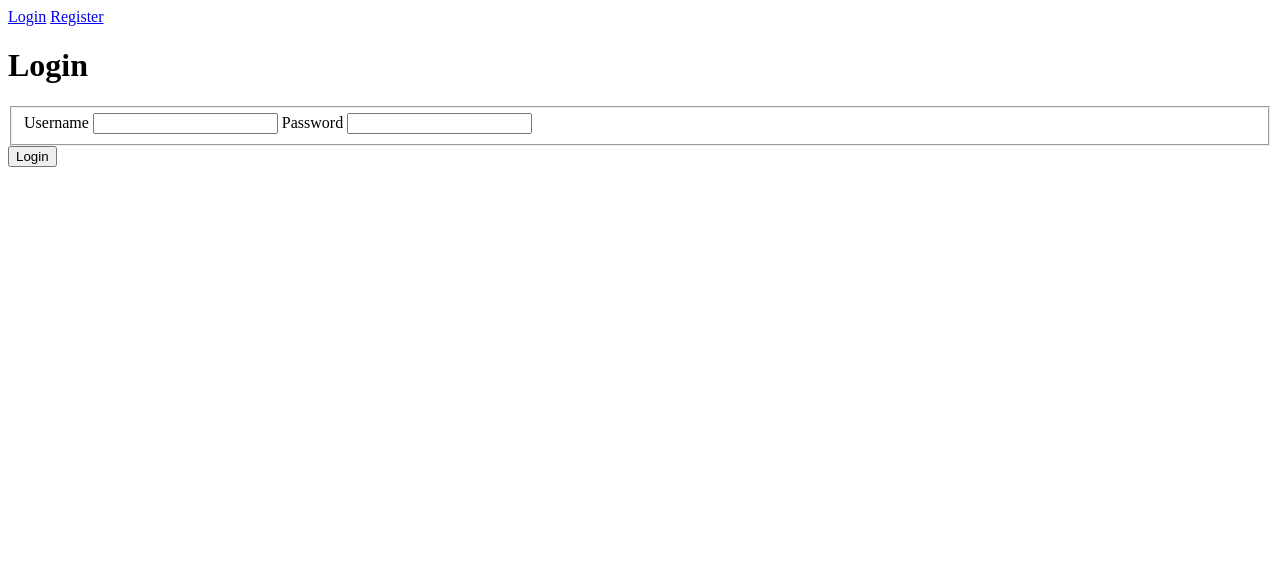
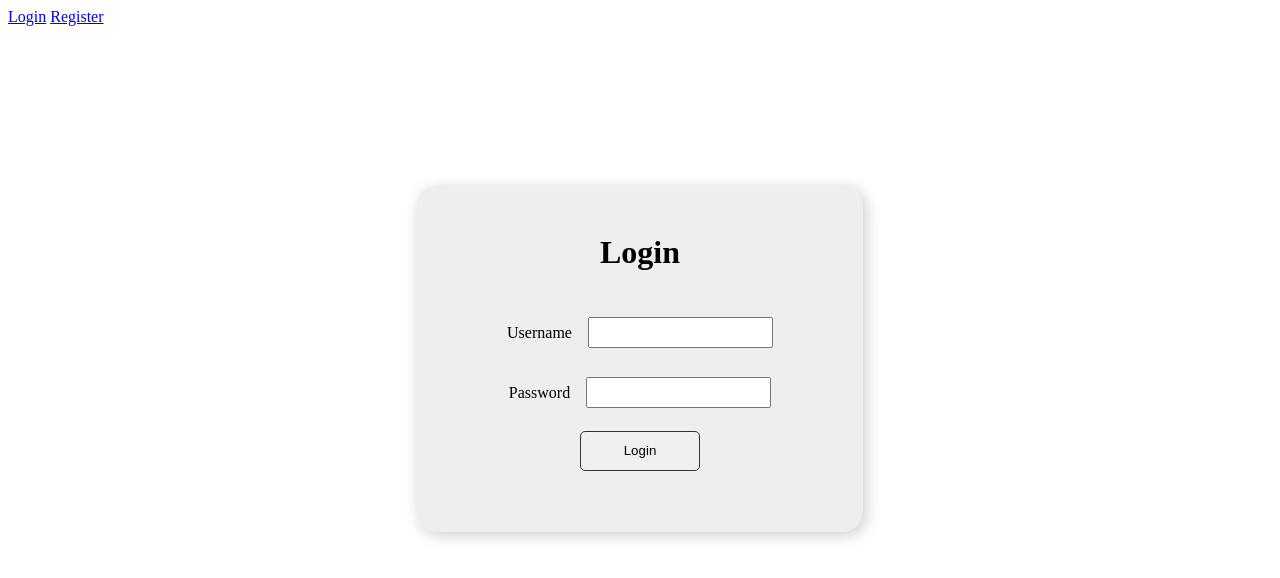
Before and after one commit to adamdgit/CMS, a SvelteKit app: page /login in a window 1280 px wide. Shown: the top 578 px of the page. Built offline with nearby package versions, Linux system fonts and the light colour scheme; no server answers.

Commit message:
Improved styles for login form

```diff
--- a/src/routes/login/+page.svelte
+++ b/src/routes/login/+page.svelte
@@ -4,16 +4,19 @@
   export let form: ActionData;
 </script>
 
+<div class="login-wrap">
   <h1>Login</h1>
 
   <form action="?/login" method="post">
-  <fieldset>
-    <label for="username">Username</label>
+    <label for="username">
+      Username
       <input type="text" id="username" name="username" />
+    </label>
 
-    <label for="password">Password</label>
+    <label for="password">
+      Password
       <input type="password" id="password" name="password" />
-  </fieldset>
+    </label>
 
     {#if form?.invalid}
       <p class="form-error">Username and password fields are required.</p>
@@ -25,8 +28,50 @@
 
     <button type="submit">Login</button>
   </form>
+</div>
 
 <style>
+
+  .login-wrap {
+    display: grid;
+    padding: 3rem;
+    margin: 20vh auto 0 auto;
+    width: 350px;
+    height: 250px;
+    background: #eee;
+    border-radius: 20px;
+    box-shadow: 3px 3px 15px #ccc;
+  }
+
+  h1 {
+    text-align: center;
+    margin: unset;
+  }
+
+  form {
+    display: grid;
+    justify-items: center;
+    gap: 1rem;
+  }
+
+  form button {
+    width: 120px;
+    height: 40px;
+    justify-self: center;
+    border-radius: 5px;
+    border: 1px solid #333;
+    cursor: pointer;
+  }
+
+  form label {
+    display: flex;
+    align-items: center;
+    gap: 1rem;
+  }
+
+  form input {
+    height: 25px;
+  }
 
   .form-error {
     color: red;
```
Lines whose indentation alone changed are shown as unchanged.
